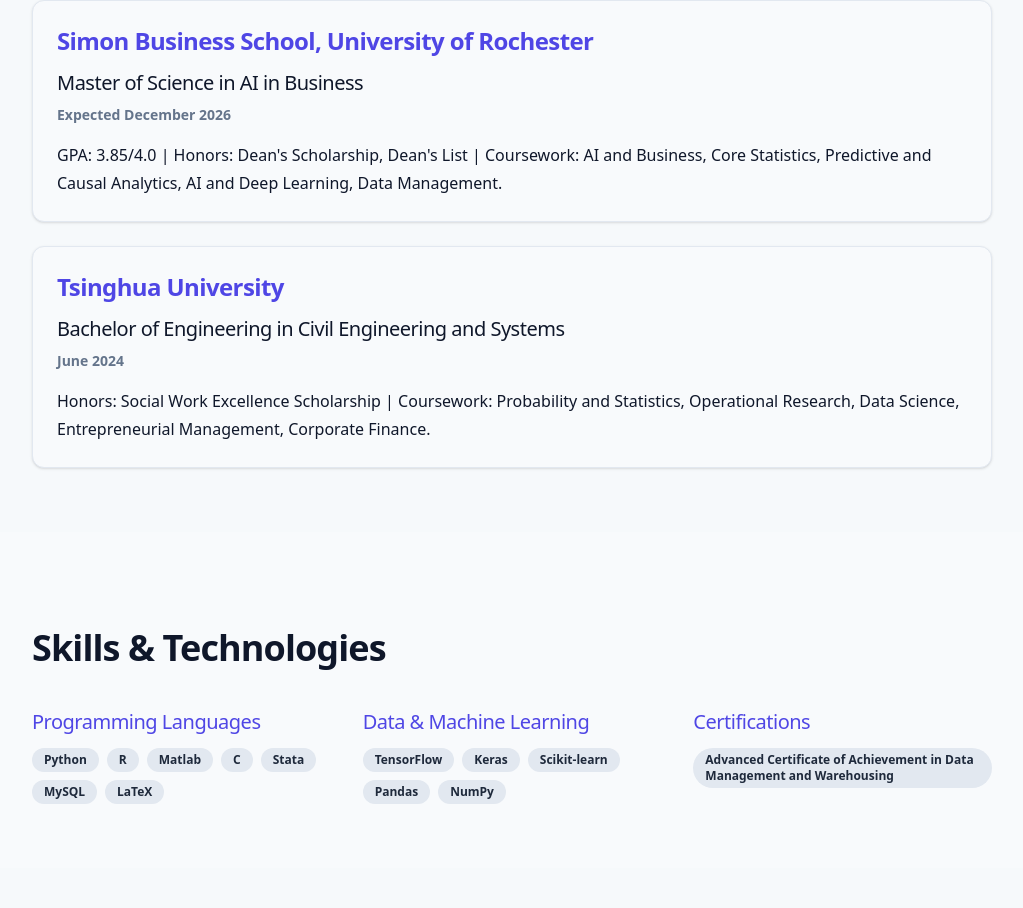
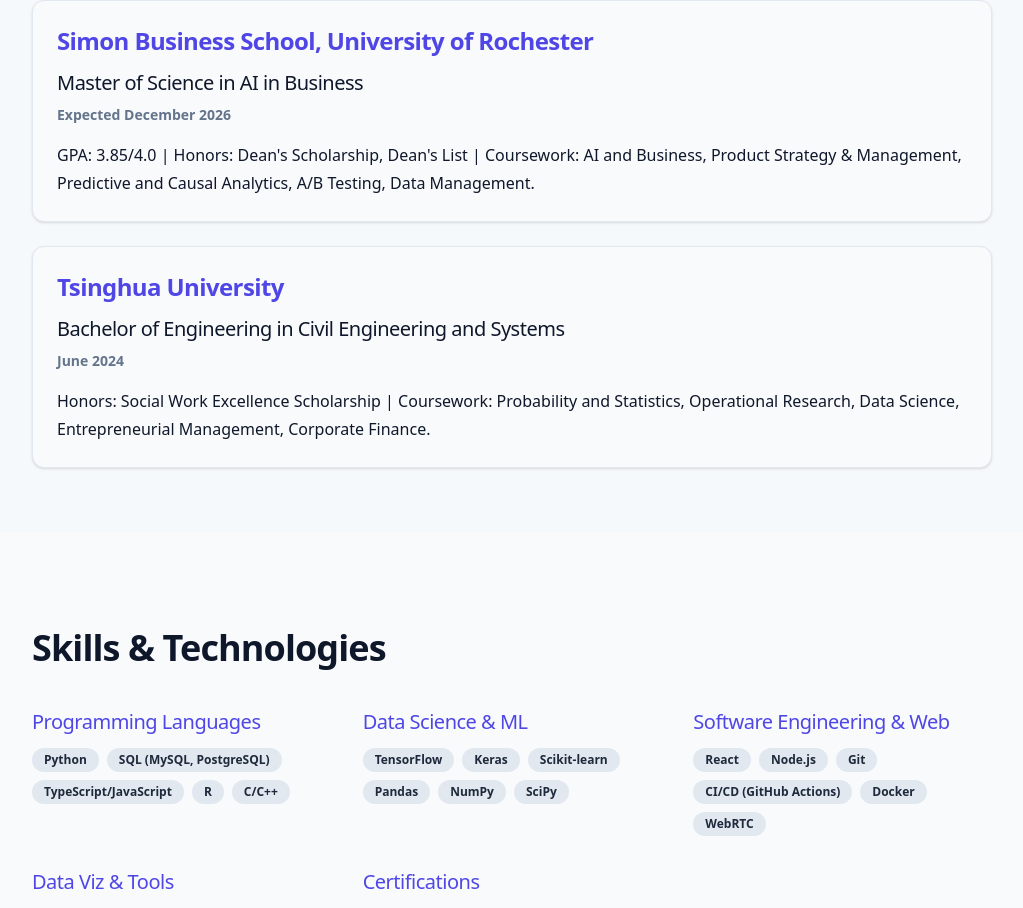
Before and after one commit to mingzhi0119/personal_website, a Next.js app: page / in a window 1280 px wide. Shown: the part 2157-3065 px from the top of the page, without its empty margins (128-1151 px from the left). Built offline with nearby package versions, Linux system fonts and the light colour scheme.

Commit message:
feat: restructure skills for TPM persona (add Data Viz & Web Dev, update coursework)

```diff
--- a/src/data/profile.ts
+++ b/src/data/profile.ts
@@ -67,11 +67,19 @@
     skills: [
         {
             category: "Programming Languages",
-            items: ["Python", "R", "Matlab", "C", "Stata", "MySQL", "LaTeX"]
+            items: ["Python", "SQL (MySQL, PostgreSQL)", "TypeScript/JavaScript", "R", "C/C++"]
         },
         {
-            category: "Data & Machine Learning",
-            items: ["TensorFlow", "Keras", "Scikit-learn", "Pandas", "NumPy"]
+            category: "Data Science & ML",
+            items: ["TensorFlow", "Keras", "Scikit-learn", "Pandas", "NumPy", "SciPy"]
+        },
+        {
+            category: "Software Engineering & Web",
+            items: ["React", "Node.js", "Git", "CI/CD (GitHub Actions)", "Docker", "WebRTC"]
+        },
+        {
+            category: "Data Viz & Tools",
+            items: ["Tableau", "Power BI", "Excel", "LaTeX", "Matlab", "Stata"]
         },
         {
             category: "Certifications",
@@ -121,7 +129,7 @@
             institution: "Simon Business School, University of Rochester",
             degree: "Master of Science in AI in Business",
             period: "Expected December 2026",
-            description: "GPA: 3.85/4.0 | Honors: Dean's Scholarship, Dean's List | Coursework: AI and Business, Core Statistics, Predictive and Causal Analytics, AI and Deep Learning, Data Management.",
+            description: "GPA: 3.85/4.0 | Honors: Dean's Scholarship, Dean's List | Coursework: AI and Business, Product Strategy & Management, Predictive and Causal Analytics, A/B Testing, Data Management.",
         },
         {
             id: "edu-2",
```
